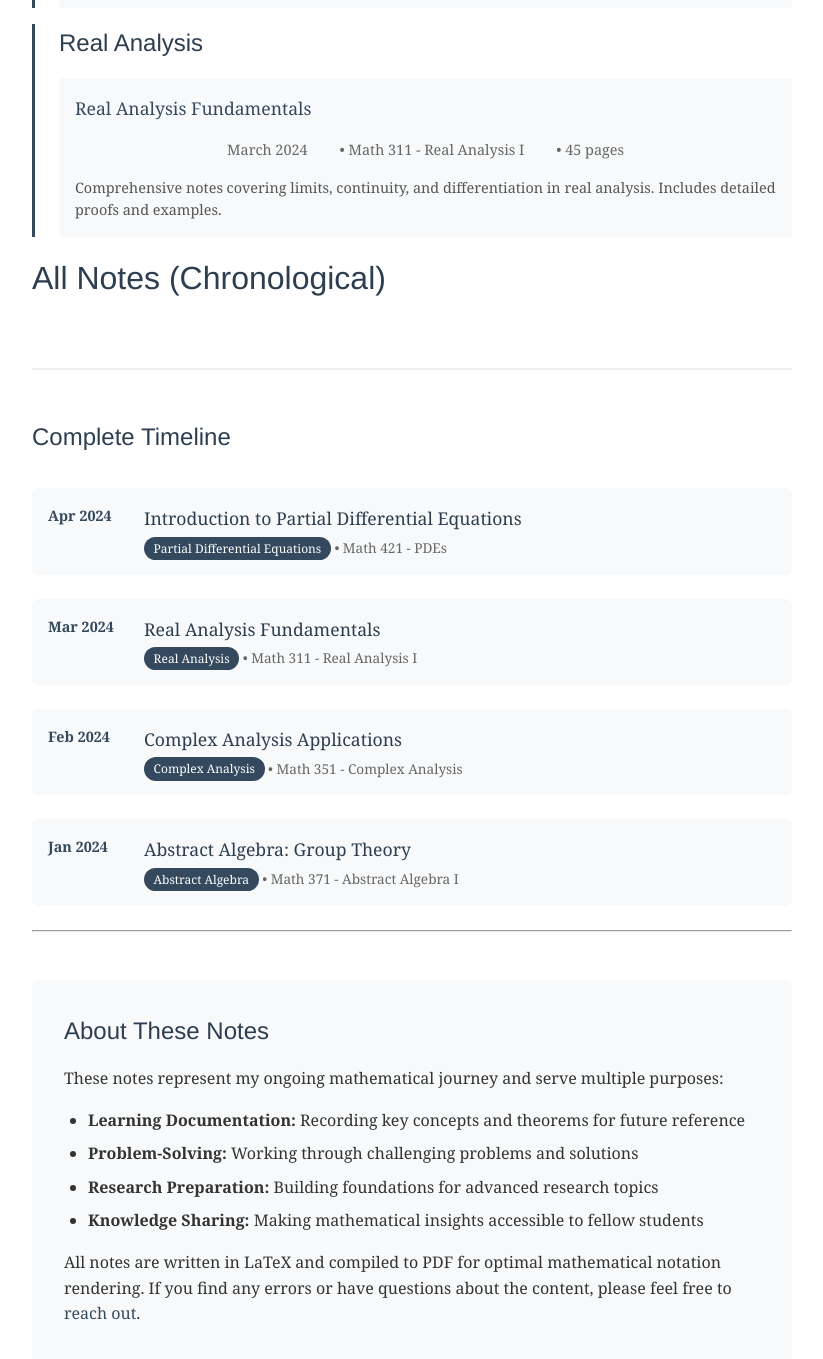
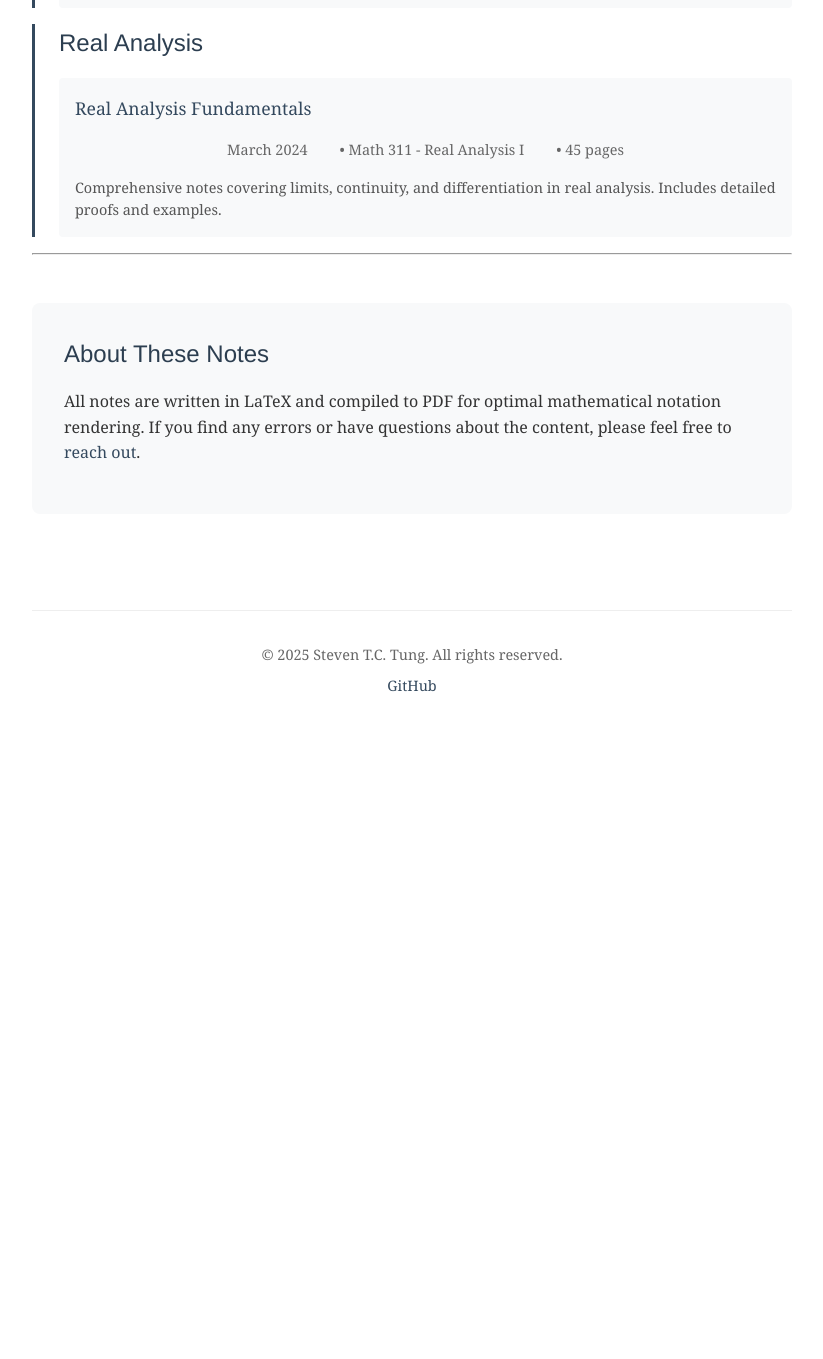
Before and after one commit to steventctung/steventctung.github.io, a Jekyll site: the page built from notes.md, in a window 1280 px wide and 1400 px high, scrolled down 1202 px. Shown: the top 1359 px of the window, without its empty margins (228-1051 px from the left). Built offline with Jekyll 4.4.1, drawn with Linux system fonts in a browser that asks for light colours; after the commit the page ends 1939 px from its top, so only the background shows below that.

Commit message:
page changes

```diff
--- a/notes.md
+++ b/notes.md
@@ -6,7 +6,10 @@ permalink: /notes/
 ---
 
 <div class="notes-intro">
-    <p>This collection contains notes from my mathematical studies, organized by topic but listed chronologically within each section. All notes are available as PDF downloads and cover various areas of mathematics that I've explored during my undergraduate studies.</p>
+    <p>
+        This collection contains notes from my mathematical studies, organized by topic but listed chronologically within each section.
+        All notes are available as PDF downloads and cover various areas of mathematics that I've explored during my undergraduate studies.
+    </p>
 </div>
 
 ## Notes by Topic
@@ -58,54 +61,14 @@ permalink: /notes/
 </div>
 {% endif %}
 
-## All Notes (Chronological)
-
-{% assign all_notes = site.data.notes | sort: "date" | reverse %}
-
-<div class="chronological-notes">
-    <h3>Complete Timeline</h3>
-    <div class="timeline">
-        {% for note in all_notes %}
-        <div class="timeline-item">
-            <div class="timeline-date">{{ note.date | date: "%b %Y" }}</div>
-            <div class="timeline-content">
-                {% if note.url %}
-                <a href="{{ note.url | relative_url }}" class="timeline-title">{{ note.title }}</a>
-                {% elsif note.pdf %}
-                <a href="{{ '/assets/pdfs/' | append: note.pdf | relative_url }}" class="timeline-title" target="_blank">{{ note.title }}</a>
-                {% else %}
-                <span class="timeline-title">{{ note.title }}</span>
-                {% endif %}
-                <div class="timeline-meta">
-                    <span class="timeline-topic">{{ note.topic }}</span>
-                    {% if note.course %}
-                    <span class="timeline-course"> • {{ note.course }}</span>
-                    {% endif %}
-                </div>
-            </div>
-        </div>
-        {% endfor %}
-    </div>
-</div>
-
-{% if site.data.notes.size == 0 %}
-<div class="no-notes">
-    <p>The chronological timeline will appear here as notes are added.</p>
-</div>
-{% endif %}
-
 ---
 
 <div class="notes-info">
     <h3>About These Notes</h3>
-    <p>These notes represent my ongoing mathematical journey and serve multiple purposes:</p>
-    <ul>
-        <li><strong>Learning Documentation:</strong> Recording key concepts and theorems for future reference</li>
-        <li><strong>Problem-Solving:</strong> Working through challenging problems and solutions</li>
-        <li><strong>Research Preparation:</strong> Building foundations for advanced research topics</li>
-        <li><strong>Knowledge Sharing:</strong> Making mathematical insights accessible to fellow students</li>
-    </ul>
-    <p>All notes are written in LaTeX and compiled to PDF for optimal mathematical notation rendering. If you find any errors or have questions about the content, please feel free to <a href="{{ '/contact/' | relative_url }}">reach out</a>.</p>
+    <p>
+        All notes are written in LaTeX and compiled to PDF for optimal mathematical notation rendering.
+        If you find any errors or have questions about the content, please feel free to <a href="{{ '/contact/' | relative_url }}">reach out</a>.
+    </p>
 </div>
 
 <style>
--- a/research.md
+++ b/research.md
@@ -11,12 +11,8 @@ My primary research interests lie at the intersection of mathematical analysis a
 
 - **Partial Differential Equations (PDEs)**: Theoretical foundations and analytical methods
 - **Mathematical Analysis**: Real analysis, functional analysis, and measure theory
-- **Applied Mathematics**: Computational approaches to solving differential equations
-- **Mathematical Physics**: Applications of PDEs in physical systems
 
-## Current Research
-
-### Undergraduate Research Projects
+## Current Research Projects
 
 {% for project in site.data.research %}
 <div class="research-item">
@@ -51,13 +47,12 @@ My primary research interests lie at the intersection of mathematical analysis a
 As I transition into graduate studies, I am eager to deepen my understanding of:
 
 - Advanced techniques in PDE theory
-- Numerical methods for solving complex differential equations
 - Applications of mathematical analysis to real-world problems
-- Collaboration with researchers in applied mathematics and related fields
+- Collaboration with researchers in mathematics and related fields
 
 ## Research Philosophy
 
-Mathematics, at its core, is about discovering patterns and structures that govern our universe. Through my research in PDEs, I aim to contribute to our understanding of how mathematical models can capture and predict complex phenomena. I believe in the power of rigorous mathematical analysis combined with computational tools to solve challenging problems.
+Mathematics, at its core, is about discovering patterns and structures that govern our universe. Through my research in PDEs, I aim to contribute to our understanding of how mathematical models can capture and predict complex phenomena. I believe in the power of rigorous mathematical analysis to solve challenging problems.
 
 ---
 
```
Also changed, not shown: STEVEN_GUIDE.md (+13 -13 lines), contact.md (+22 -49 lines).
